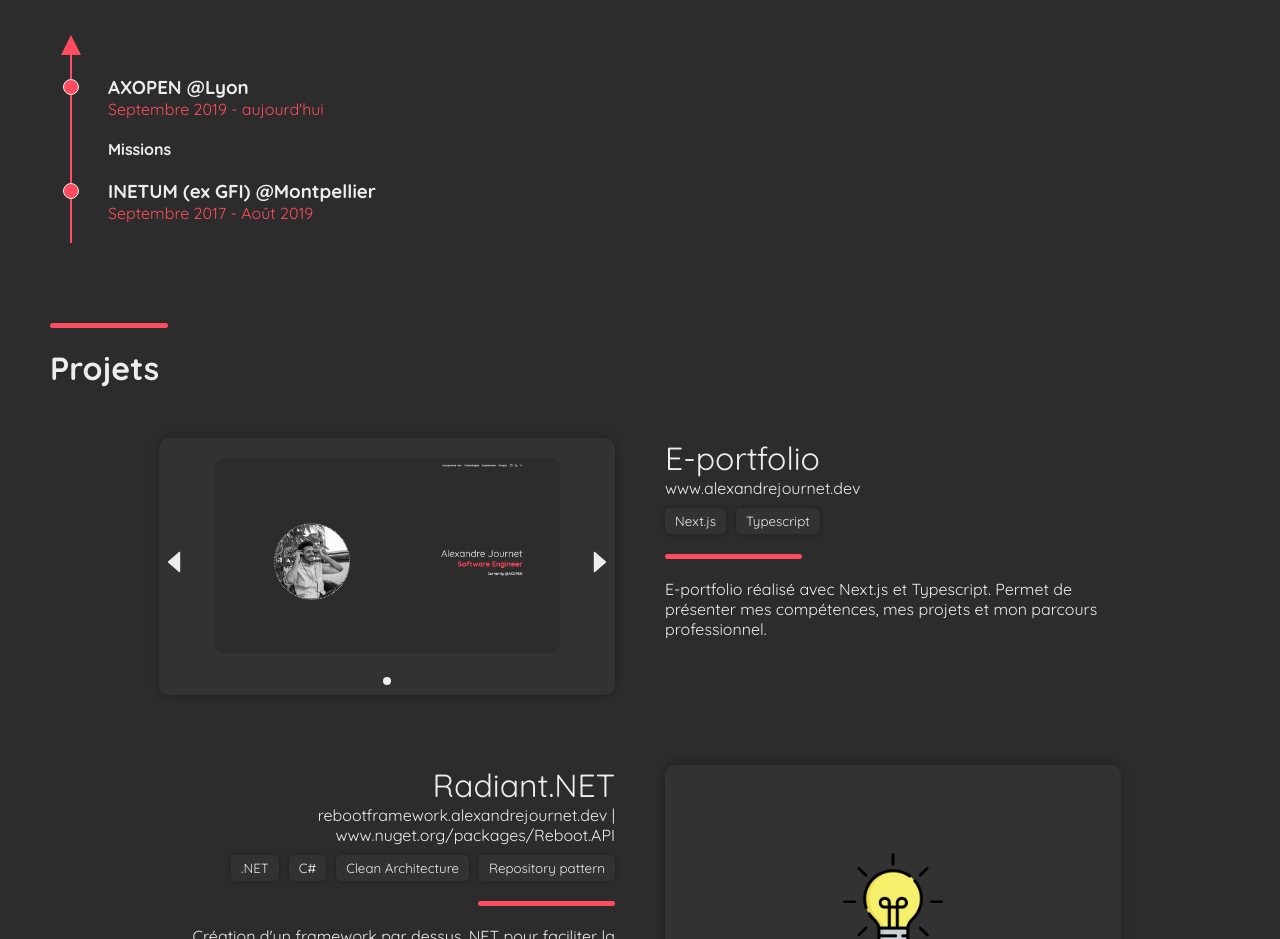
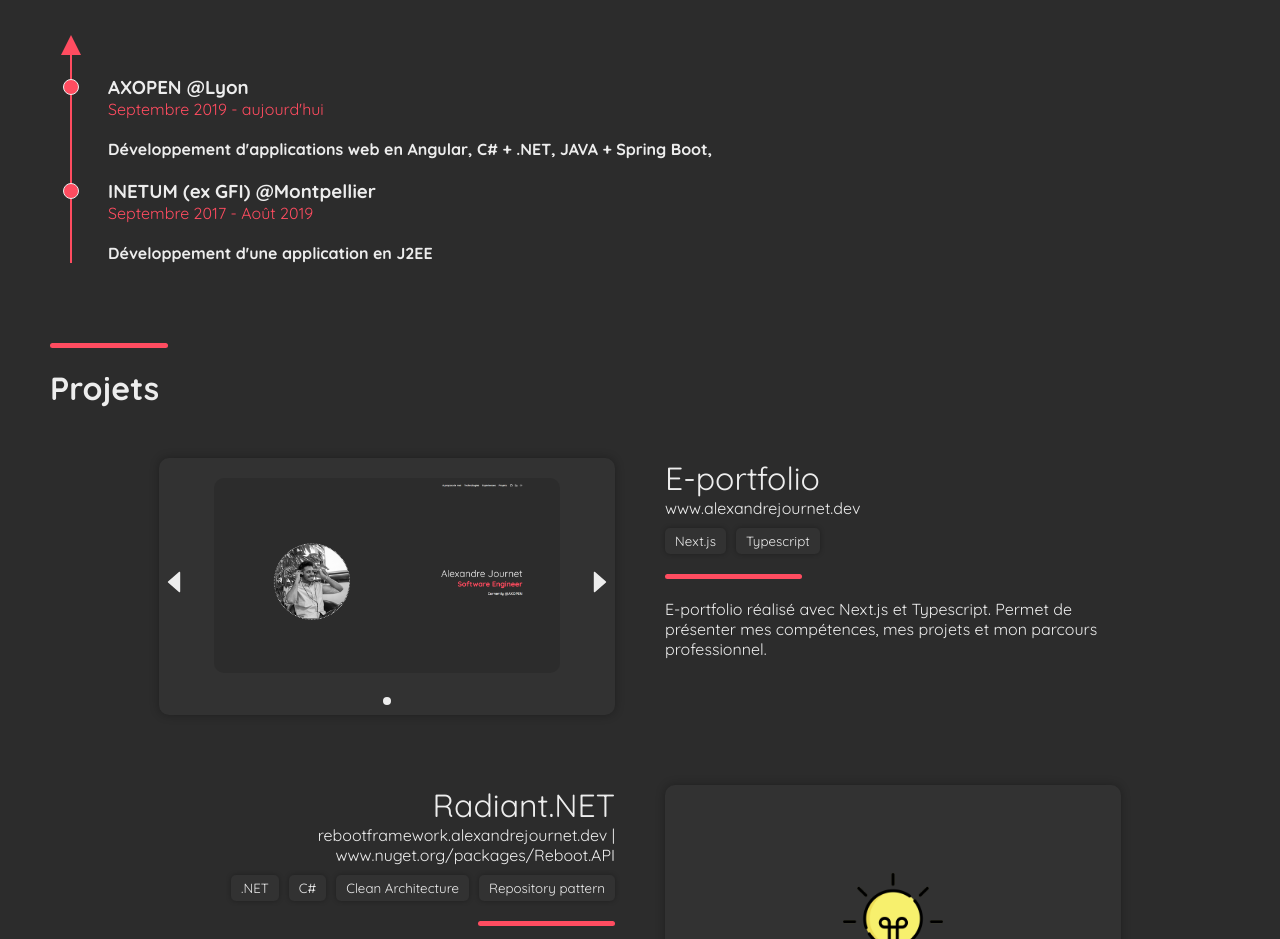
Before and after one commit to alexandrejournet/Portfolio, a Next.js app: page / in a window 1280 px wide. Shown: the part 2240-3179 px from the top of the page. Built offline with nearby package versions, Linux system fonts and the light colour scheme.

Commit message:
wip: projects

```diff
--- a/src/app/components/timeline/Timeline.tsx
+++ b/src/app/components/timeline/Timeline.tsx
@@ -1,22 +1,26 @@
 import React from 'react';
 import TimelineItem from "@/app/components/timeline/timeline-item/TimelineItem";
 import './timeline.scss';
+import {ExperiencesModel} from "@/app/models/experiences.model";
 
 const Timeline = () => {
-    const experiences = [
+    const experiences: ExperiencesModel[] = [
         {
             company: 'AXOPEN',
             location: 'Lyon',
             startDate: 'Septembre 2019',
-            endDate: null,
-            description: 'Missions',
+            description: 'Développement d\'applications web en Angular, C# + .NET, JAVA + Spring Boot, ',
+            missions: [
+            ]
         },
         {
             company: 'INETUM (ex GFI)',
             location: 'Montpellier',
             startDate: 'Septembre 2017',
             endDate: 'Août 2019',
-            description: '',
+            description: 'Développement d\'une application en J2EE',
+            missions: [
+            ]
         },
     ];
 
--- a/src/app/components/timeline/timeline-item/TimelineItem.tsx
+++ b/src/app/components/timeline/timeline-item/TimelineItem.tsx
@@ -1,7 +1,7 @@
 import React from 'react';
 import './timeline-item.scss';
 
-const TimelineItem = (props: { company: string, location:string , startDate: string, endDate: string | null, description: string }) => {
+const TimelineItem = (props: { company: string, location:string , startDate: string, endDate: string | undefined, description: string }) => {
     return (
         <div className={"timeline-item"}>
             <div className={"circle"}></div>
--- a/src/app/components/topbar/Topbar.tsx
+++ b/src/app/components/topbar/Topbar.tsx
@@ -66,8 +66,8 @@ const Topbar = () => {
 
                 {/* Buttons for GitHub, LinkedIn, and Theme Change */}
                 <div className="topbar-buttons">
-                    <ImGithub />
-                    <LuLinkedin />
+                    <ImGithub href={"https://github.com/alexandrejournet"}/>
+                    <LuLinkedin href={"https://www.linkedin.com/in/alexandrejournet/"}/>
                     <ThemeChanger />
                 </div>
 
```
Also changed, not shown: src/app/models/experiences.model.ts (+6 -5 lines), src/app/models/mission.model.ts (added).
